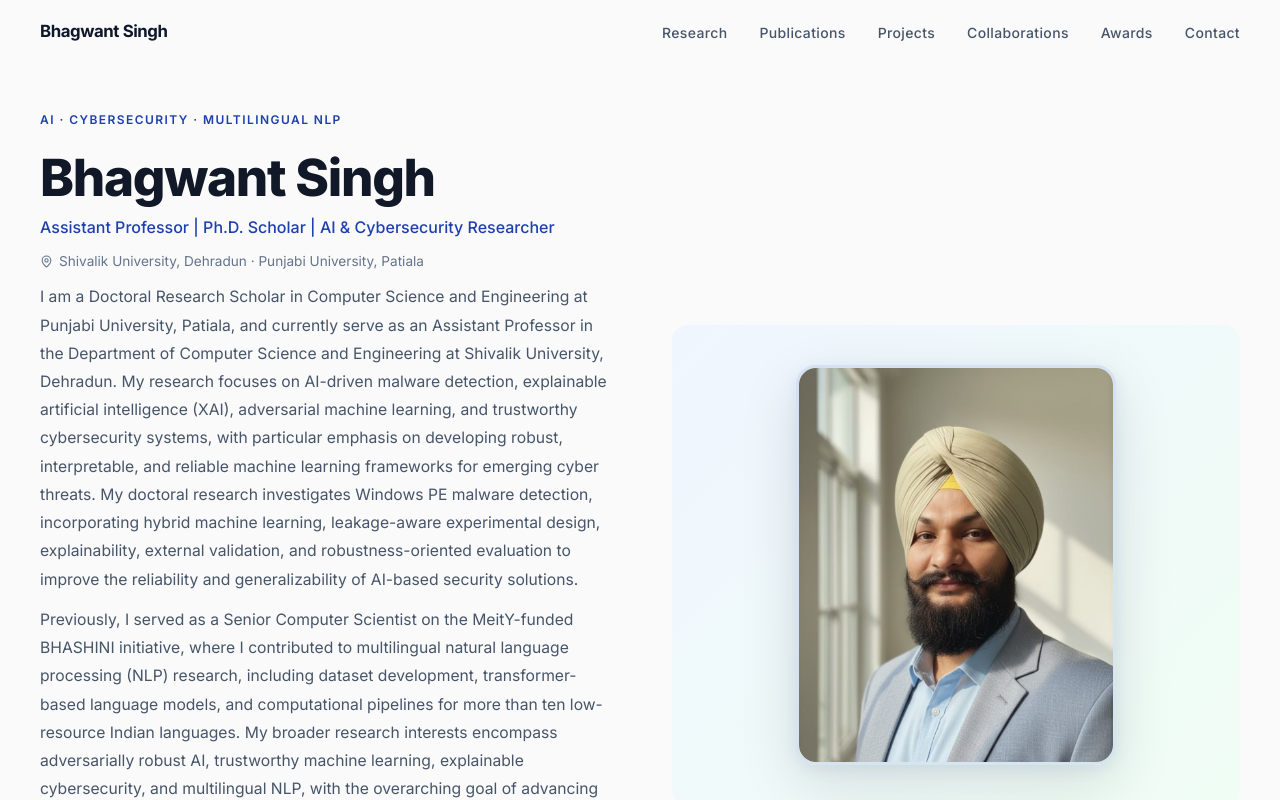
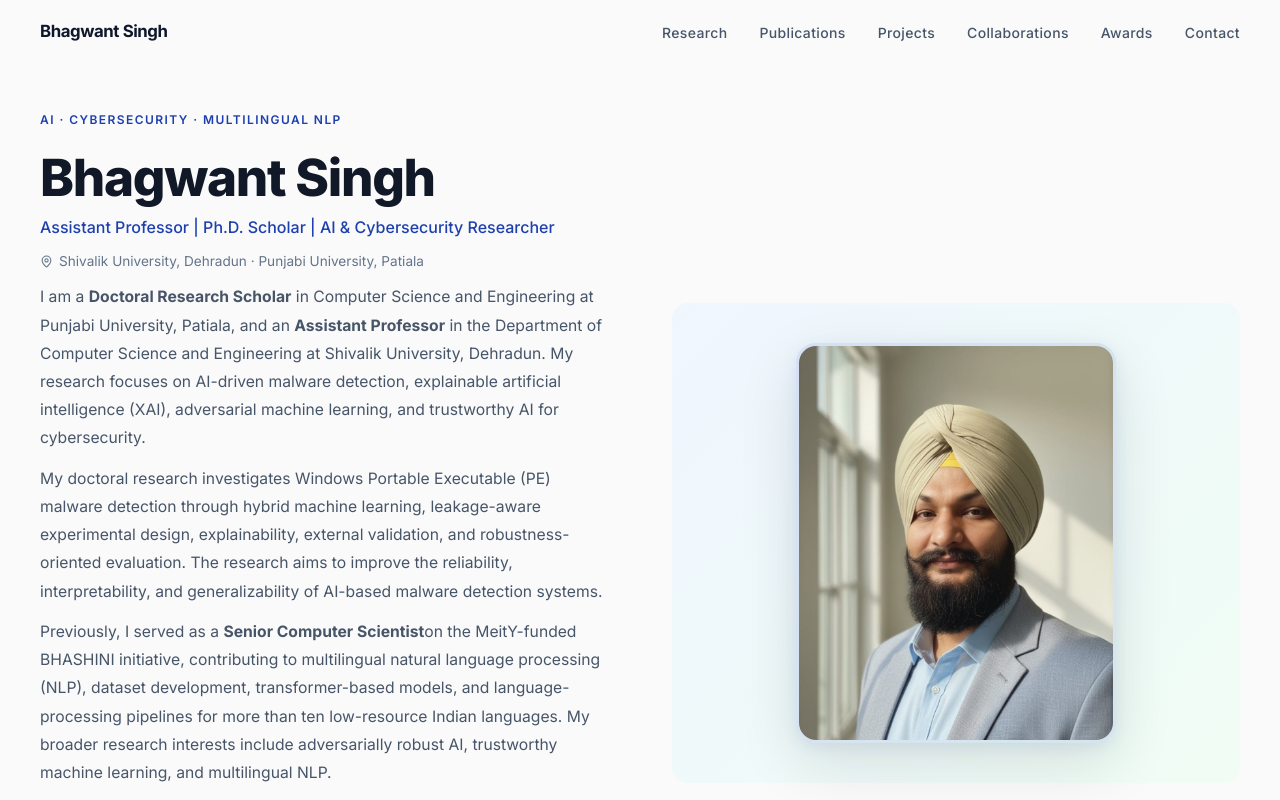
Before and after one commit to Bhagwant-Sg/Dr_S1ngh_Profile, a React (Vite) app: page / in a window 1280 px wide. Shown: the top 800 px of the page. Built offline with nearby package versions, Linux system fonts and the light colour scheme.

Commit message:
About Content update_2

```diff
--- a/src/app/components/Hero.tsx
+++ b/src/app/components/Hero.tsx
@@ -86,20 +86,58 @@ export function Hero() {
             }}
           >
             <p>
-              I am a Doctoral Research Scholar in Computer Science and Engineering at Punjabi University, Patiala, and
-              currently serve as an Assistant Professor in the Department of Computer Science and Engineering at Shivalik University,
-              Dehradun. My research focuses on AI-driven malware detection, explainable artificial intelligence (XAI), adversarial machine learning,
-              and trustworthy cybersecurity systems, with particular emphasis on developing robust, interpretable, and reliable machine learning
-              frameworks for emerging cyber threats. My doctoral research investigates Windows PE malware detection, incorporating hybrid machine learning,
-              leakage-aware experimental design, explainability, external validation, and robustness-oriented evaluation to improve the reliability and generalizability of AI-based security solutions.
 
-            </p>
-            <p>
-              Previously, I served as a Senior Computer Scientist on the MeitY-funded BHASHINI initiative, where I contributed to multilingual natural language processing (NLP) research, including dataset development, transformer-based language models, and computational pipelines for more than ten low-resource Indian languages.
-              My broader research interests encompass adversarially robust AI, trustworthy machine learning, explainable cybersecurity, and multilingual NLP,
-              with the overarching goal of advancing intelligent, transparent, and dependable AI systems.
-            </p>
-          </div>
+    I am a <strong>Doctoral Research Scholar</strong> in Computer
+
+    Science and Engineering at Punjabi University, Patiala, and
+
+    an <strong>Assistant Professor</strong> in the Department of
+
+    Computer Science and Engineering at Shivalik University,
+
+    Dehradun. My research focuses on AI-driven malware detection,
+
+    explainable artificial intelligence (XAI), adversarial machine
+
+    learning, and trustworthy AI for cybersecurity.
+
+  </p>
+
+  <p>
+
+    My doctoral research investigates Windows Portable Executable
+
+    (PE) malware detection through hybrid machine learning,
+
+    leakage-aware experimental design, explainability, external
+
+    validation, and robustness-oriented evaluation. The research
+
+    aims to improve the reliability, interpretability, and
+
+    generalizability of AI-based malware detection systems.
+
+  </p>
+
+  <p>
+
+    Previously, I served as a <strong>Senior Computer Scientist</strong>
+
+    on the MeitY-funded BHASHINI initiative, contributing to
+
+    multilingual natural language processing (NLP), dataset
+
+    development, transformer-based models, and language-processing
+
+    pipelines for more than ten low-resource Indian languages.
+
+    My broader research interests include adversarially robust AI,
+
+    trustworthy machine learning, and multilingual NLP.
+
+  </p>
+
+</div>
 
           <div className="flex flex-wrap gap-2 mb-10">
             {researchTags.map((tag) => (
```
